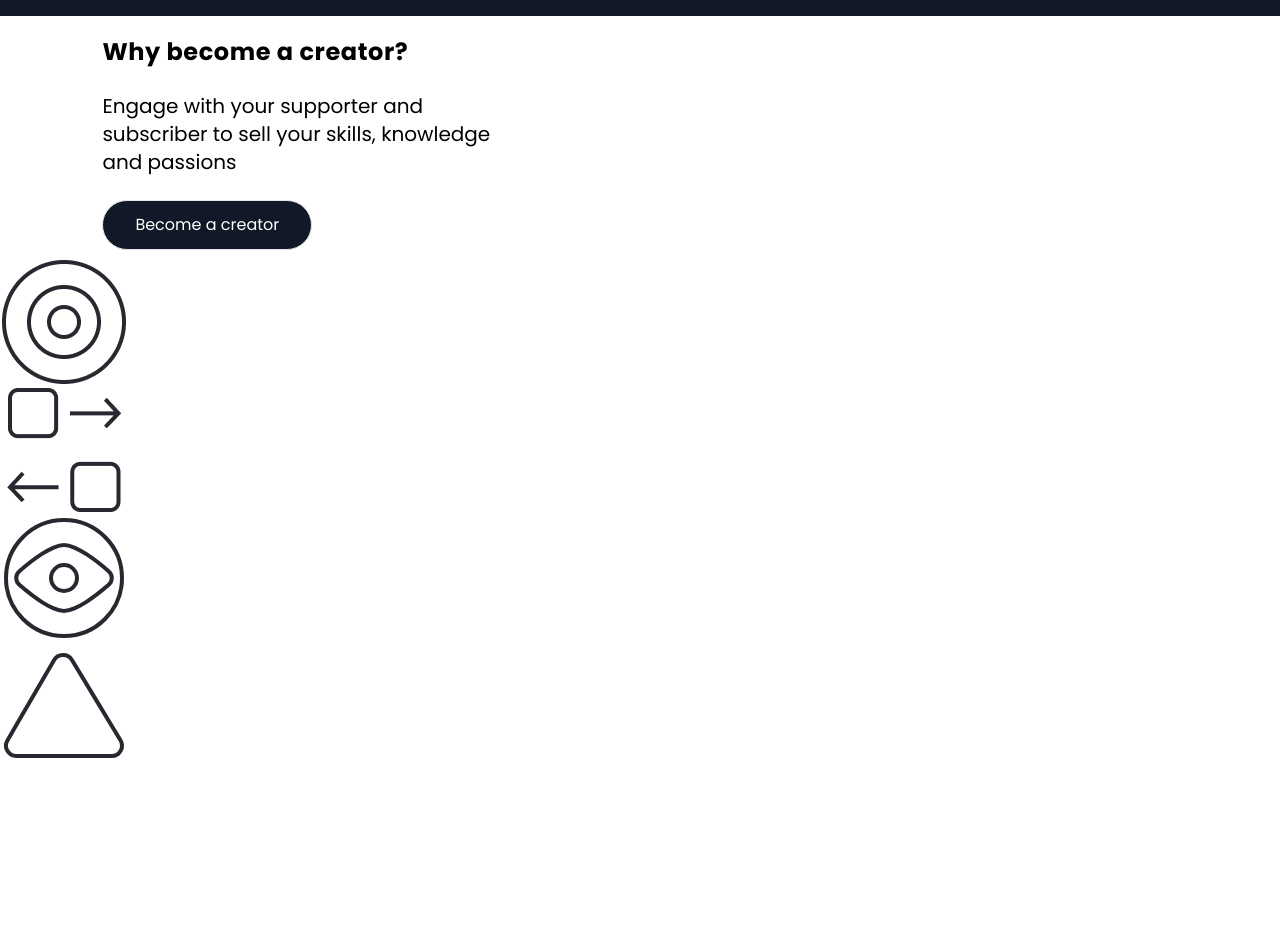
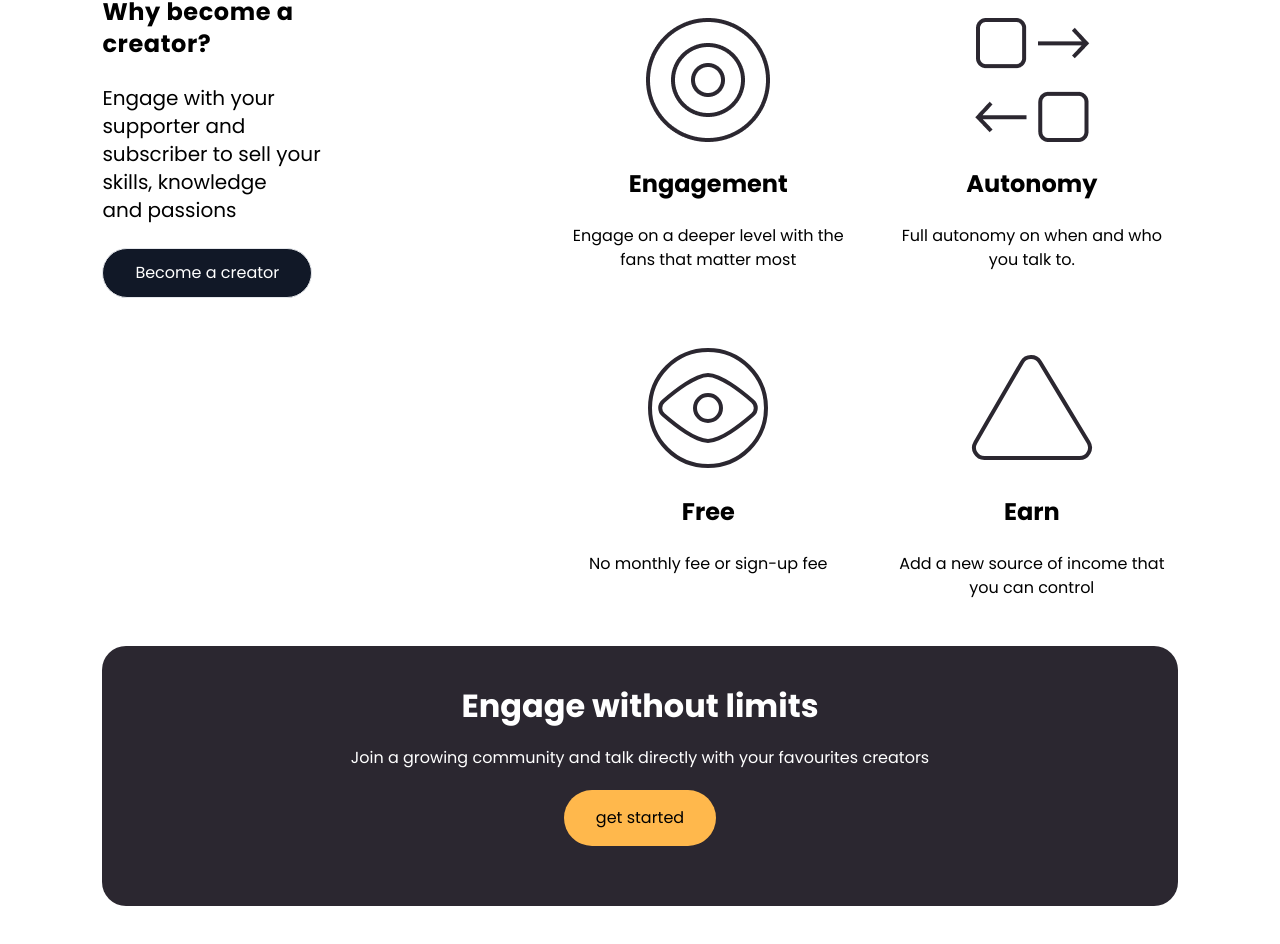
Before and after one commit to sazzadurrahmaan/Yodora-with-react, a React (Vite) app: page / in a window 1280 px wide. Shown: the part 1445-2389 px from the top of the page. Before the commit the page ends 2215 px from the top, so only its background shows below. Built offline with nearby package versions, Linux system fonts and the light colour scheme.

Commit message:
complete get started section

```diff
--- a/src/components/Creators/Creators.css
+++ b/src/components/Creators/Creators.css
@@ -1,3 +1,6 @@
 #why{
     margin:8px 8%;
 }
+#eafe{
+    margin:8px 8%;
+}
--- a/src/components/Creators/Creators.jsx
+++ b/src/components/Creators/Creators.jsx
@@ -6,32 +6,32 @@ import free from '../../assets/free-svg.svg';
 import earn from '../../assets/earn-svg.svg';
 const Creators = () => {
     return (
-        <div>
+        <div className='md:flex '>
             <div id="why">
                 <h1 className='text-2xl font-semibold tracking-wide mt-5'>Why become a creator?</h1>
                 <p className='text-xl font-normal tracking wide mt-6'>Engage with your supporter and <br/> subscriber to sell your skills, knowledge <br/> and passions </p>
                 <button className='flex justify-center items-center px-8 py-3 mt-6 bg-gray-900 border rounded-full text-white'>Become a creator</button>
             </div>
-            <div id="eafe">
+            <div id="eafe" className='m-auto text-center md:grid md:grid-cols-2 md:gap-8'>
                 <div className="engagement">
-                    <img src={engagement} alt="" />
-                    <h1></h1>
-                    <p></p>
+                    <img className='m-auto mt-10'  src={engagement} alt="" />
+                    <h1 className='text-2xl font-semibold m-6'>Engagement </h1>
+                    <p>Engage on a deeper level with the fans that matter most</p>
                 </div>
                 <div className="engagement">
-                    <img src={autonomy} alt="" />
-                    <h1></h1>
-                    <p></p>
+                    <img className='m-auto mt-10' src={autonomy} alt="" />
+                    <h1 className='text-2xl font-semibold m-6'>Autonomy </h1>
+                    <p>Full autonomy on when and who you talk to.</p>
+                </div>
+                <div className="">
+                    <img className='m-auto mt-10' src={free} alt="" />
+                    <h1 className='text-2xl font-semibold m-6'>Free</h1>
+                    <p className=''>No monthly fee or sign-up fee</p>
                 </div>
                 <div className="engagement">
-                    <img src={free} alt="" />
-                    <h1></h1>
-                    <p></p>
-                </div>
-                <div className="engagement">
-                    <img src={earn} alt="" />
-                    <h1></h1>
-                    <p></p>
+                    <img className='m-auto mt-10' src={earn} alt="" />
+                    <h1 className='text-2xl font-semibold m-6'>Earn</h1>
+                    <p>Add a new source of income that you can control</p>
                 </div>
             </div>
         </div>
--- /dev/null
+++ b/src/components/GetStarted/GetStarted.css
@@ -0,0 +1,31 @@
+#get-started{
+    margin:38px 8%;
+}
+#get-started h1{
+    color: #FFF;
+text-align: center;
+font-family: Poppins;
+font-size: 32px;
+font-style: normal;
+font-weight: 700;
+line-height: 40px; /* 125% */
+}
+#get-started p{
+    color: #FFF;
+text-align: center;
+font-family: Poppins;
+font-size: 16px;
+font-style: normal;
+font-weight: 400;
+line-height: 24px;
+ /* 150% */
+ margin-top: 20px;
+}
+#get-started button{
+    display: flex;
+padding: 16px 32px;
+margin: 20px auto;
+gap: 10px;
+border-radius: 32px;
+background: #FFB84C;
+}
--- /dev/null
+++ b/src/components/GetStarted/GetStarted.jsx
@@ -0,0 +1,13 @@
+import React from 'react';
+import './GetStarted.css'
+const GetStarted = () => {
+    return (
+        <div id="get-started" className='bg-custom-color rounded-3xl p-10'>
+            <h1>Engage without limits</h1>
+            <p>Join a growing community and talk directly with your favourites creators</p>
+            <button>get started</button>
+        </div>
+    );
+};
+
+export default GetStarted;
--- a/src/components/Hero/Hero.jsx
+++ b/src/components/Hero/Hero.jsx
@@ -5,6 +5,7 @@ import circleImage from '../../assets/Frame.png'
 import floatingImage from '../../assets/img.png'
 import Team from '../Team/Team';
 import Creators from '../Creators/Creators';
+import GetStarted from '../GetStarted/GetStarted';
 const Hero = () => {
     return (
         <div >
@@ -31,6 +32,7 @@ const Hero = () => {
             </section> */}
             <Team></Team>
             <Creators></Creators>
+            <GetStarted></GetStarted>
         </div>
     );
 };
--- a/src/components/Team/Team.jsx
+++ b/src/components/Team/Team.jsx
@@ -11,7 +11,7 @@ const Team = () => {
         <section className='bg-gray-900 pb-10' id="team">
             <div id="team-text">
                 <h1 className='md:text-4xl lg:text-5xl font-poppins text-3xl  font-semibold  tracking-wide text-white'><span className='text-orange-500 '>Get direct</span><br />
-                    knowledge and <br /> insight.
+                    knowledge and  insight.
                 </h1>
             </div>
             <div id="team-img" className='md:grid grid-cols-3 gap-6'>
--- a/tailwind.config.js
+++ b/tailwind.config.js
@@ -12,6 +12,9 @@ export default {
       linearGradientColors: {
         'black-white': ['black 50%', 'white 50%'],
       },
+      colors:{
+        'custom-color': '#2B2730',
+      }
     },
   },
   plugins: [],
```
